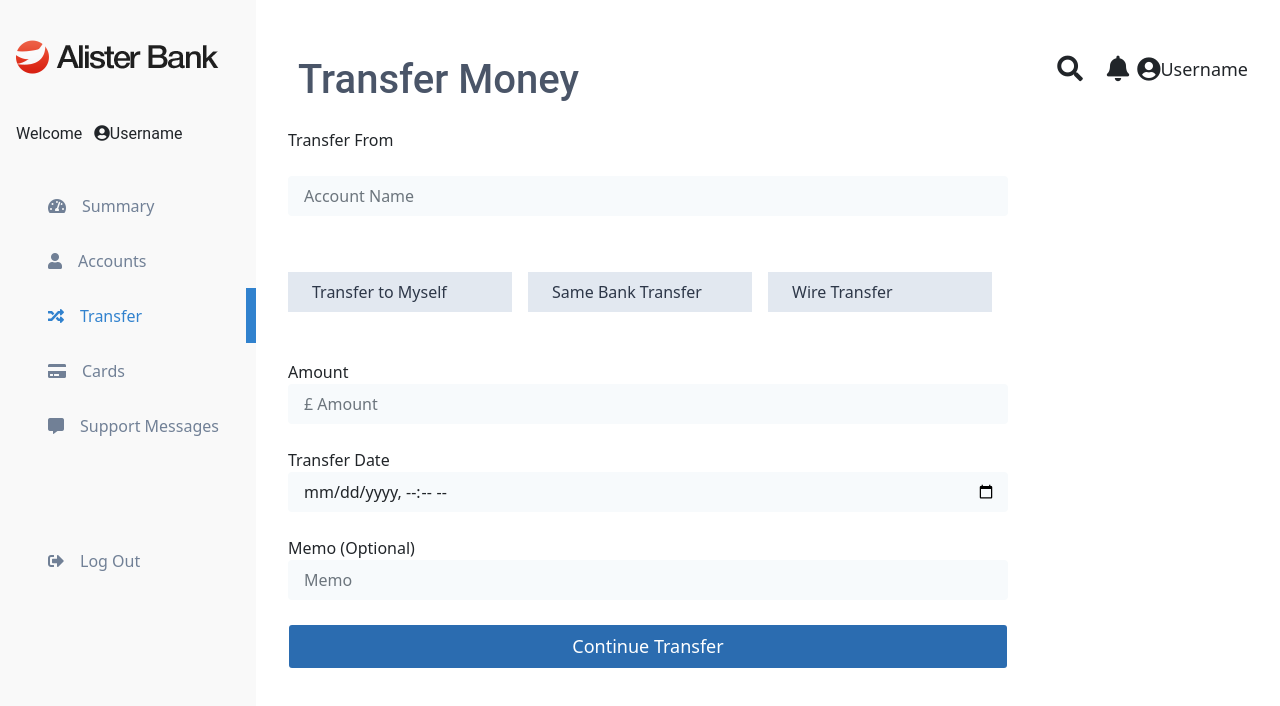
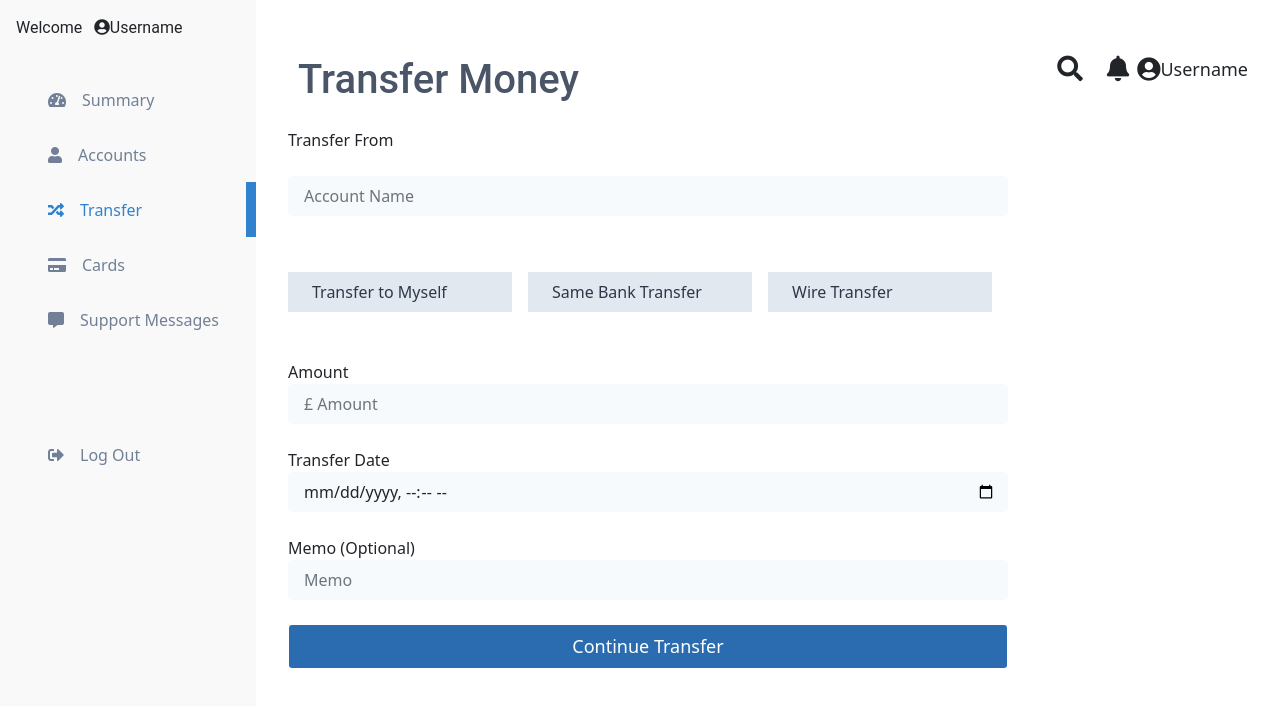
Before and after one commit to MoneyXCode/Cosmos_User, a website: page public/transefer.html in a window 1280 px wide. Drawn offline with Linux system fonts and the light colour scheme; no server answers.

Commit message:
Update transefer.html

```diff
--- a/public/transefer.html
+++ b/public/transefer.html
@@ -7,14 +7,14 @@
     <link rel="stylesheet" href="css/style.css">
     <link rel="stylesheet" href="css/bootstrap.min.css">
     <link rel="stylesheet" href="css/all.min.css">
-    <title>Account</title>
+    <title>Transfer</title>
 </head>
 <body>
     <script src="js/userapp.js"></script>
     <div>
         <div style="display: none;" class="topmenu py-3 px-5 justify-content-between align-content-center">
             <div class="ms-2">
-                <img src="./Images/logo-2.png" class="img-fluid" alt="">
+                <!--img src="./Images/logo-2.png" class="img-fluid" alt=""-->
             </div>
             <div class="d-flex justify-content-center align-items-center">
                 <span class="ms-3"><a href="summarydashboard.html" style="text-decoration: none; color: black; font-weight: 300;"><i class="fas fa-house-user fa-md"></i></a></span>
@@ -26,7 +26,7 @@
     <div class="family-container d-flex">
         <div class="sidebar">
                 <div class="logo-head py-3 px-3">
-                    <img src="./images/logo-2.png" class="mt-4 mb-5 img-fluid" alt="">
+                    <!--img src="./images/logo-2.png" class="mt-4 mb-5 img-fluid" alt=""-->
                     <div class="leading">
                         <div class="text-sm"><p>Welcome <span class="ms-2"><i class="fas fa-user-circle"></i></span><span id="tusername">Username</span></p></div>
                     </div>
```
